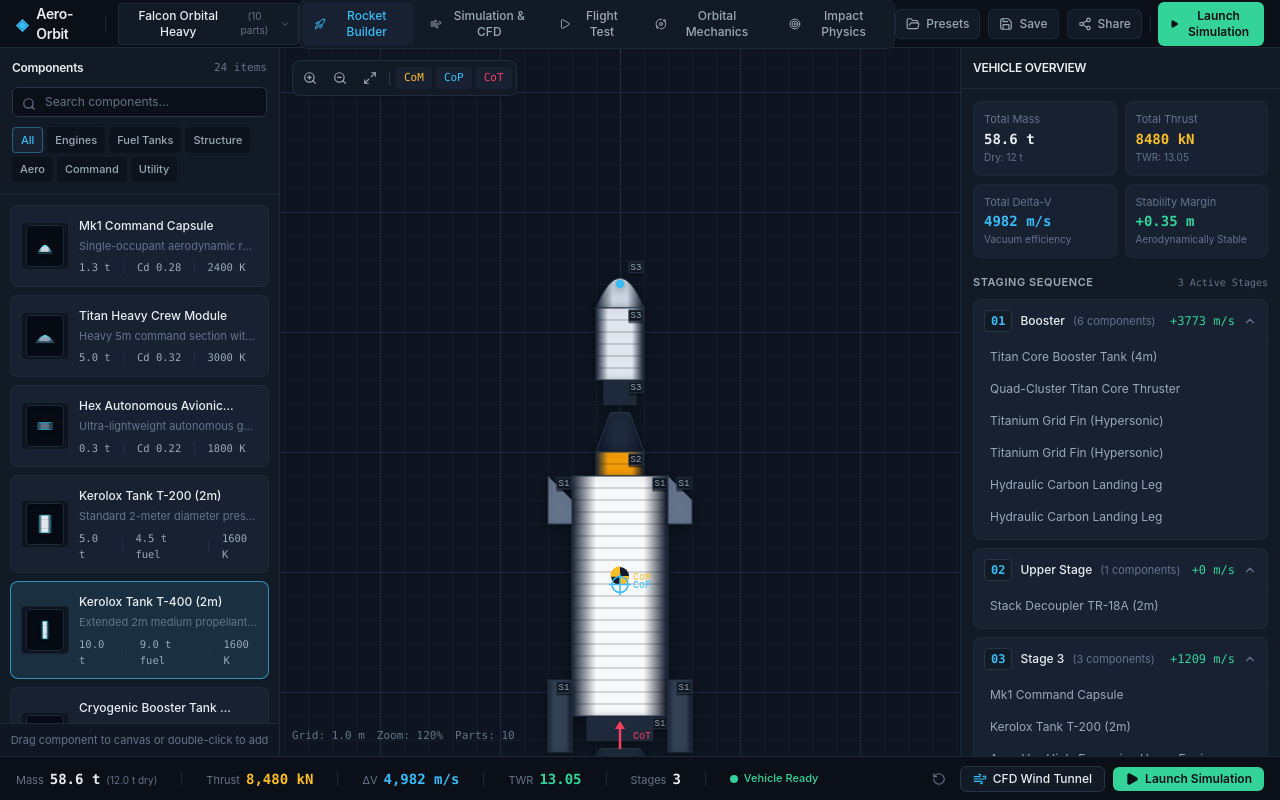
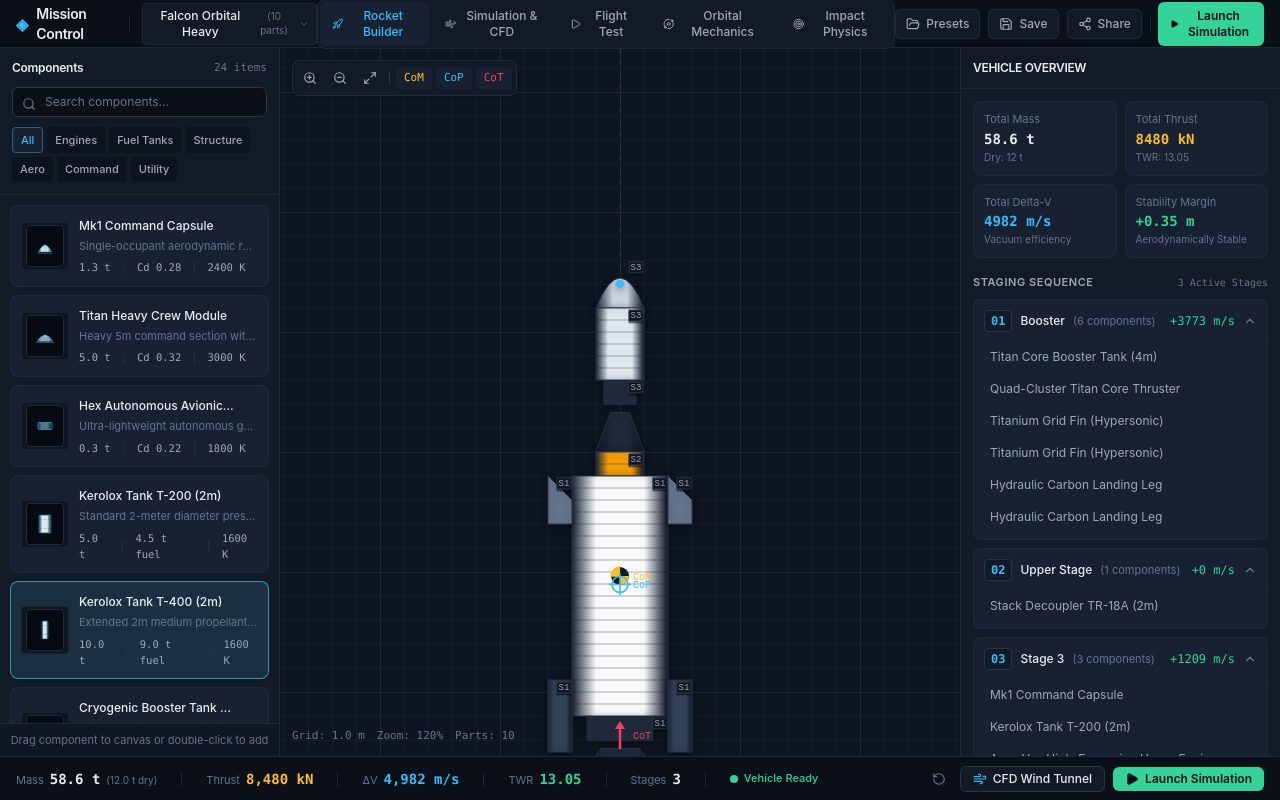
Before and after one commit to Nithinfgs/Command-Center-, a React (Vite) app: page / in a window 1280 px wide. Built offline with nearby package versions, Linux system fonts and the light colour scheme.

Commit message:
Rename application to Mission Control

```diff
--- a/index.html
+++ b/index.html
@@ -4,9 +4,9 @@
     <meta charset="UTF-8" />
     <link rel="icon" type="image/svg+xml" href="/favicon.svg" />
     <meta name="viewport" content="width=device-width, initial-scale=1.0" />
-    <title>AERO-ORBIT COMMAND | Rocket & Celestial Physics Platform</title>
+    <title>Mission Control | Aerospace Engineering & Simulation</title>
   </head>
-  <body class="bg-[#07090e] text-slate-100 antialiased selection:bg-sky-500 selection:text-white">
+  <body class="bg-[#0B0F17] text-[#E8EDF2] antialiased">
     <div id="root"></div>
     <script type="module" src="/src/main.tsx"></script>
   </body>
--- a/src/components/layout/Header.tsx
+++ b/src/components/layout/Header.tsx
@@ -48,7 +48,7 @@
         <div className="flex items-center gap-2">
           <span className="text-[#38BDF8] text-base font-semibold">◈</span>
           <span className="font-semibold text-sm tracking-tight text-[#E8EDF2]">
-            Aero-Orbit
+            Mission Control
           </span>
         </div>
 
```
